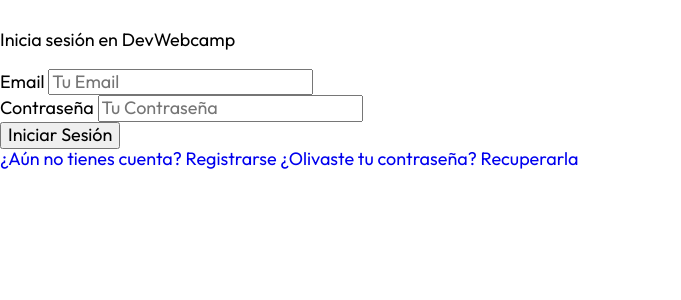
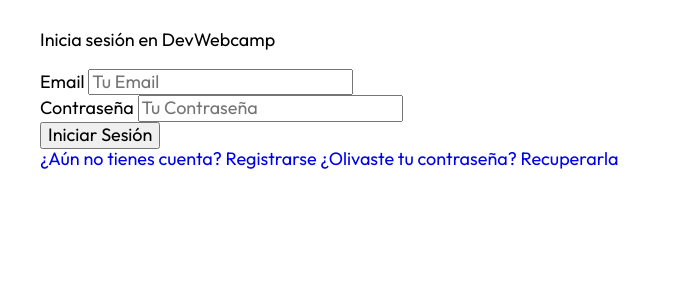
Before and after one commit to colidom/DevWebCamp, a PHP site: template views/auth/login.php in a window 1280 px wide. Shown: the top 300 px of the page, without its empty margins (0-681 px from the left). Run offline with PHP 8.4, Linux system fonts and the light colour scheme; the template is opened without the code that fills it, so the values that code supplies are empty; some libraries are stand-ins or nearby versions.

Commit message:
Primeros pasos con CSS - BEM en este proyecto

```diff
--- a/src/scss/app.scss
+++ b/src/scss/app.scss
@@ -1 +1,2 @@
 @use 'base';
+@use 'paginas';
--- a/src/scss/base/_mixins.scss
+++ b/src/scss/base/_mixins.scss
@@ -6,16 +6,19 @@
         @content;
     }
 }
+
 @mixin tablet {
     @media (min-width: v.$tablet) {
         @content;
     }
 }
+
 @mixin desktop {
     @media (min-width: v.$desktop) {
         @content;
     }
 }
+
 @mixin xl_desktop {
     @media (min-width: v.$xl_desktop) {
         @content;
@@ -36,7 +39,7 @@
     display: inline-block;
 
     &:hover {
-        background-color: darken( $bgColor, 10% );
+        background-color: darken($bgColor, 10%);
         cursor: pointer;
     }
 }
@@ -46,3 +49,13 @@
     gap: $espaciado;
     grid-template-columns: repeat($columnas, 1fr);
 }
+
+@mixin contenedor {
+    width: min(95%, 120rem);
+    margin: 0 auto;
+}
+
+@mixin contenedor-sm {
+    width: min(95%, 60rem);
+    margin: 0 auto;
+}
--- /dev/null
+++ b/src/scss/paginas/_auth.scss
@@ -0,0 +1,6 @@
+@use 'base/variables' as v;
+@use 'base/mixins' as m;
+
+.auth {
+    @include m.contenedor;
+}
--- /dev/null
+++ b/src/scss/paginas/_index.scss
@@ -0,0 +1 @@
+@forward 'auth';
```
Also changed, not shown: public/build/css/app.css, public/build/css/paginas/index.css (added), 2 other files.
